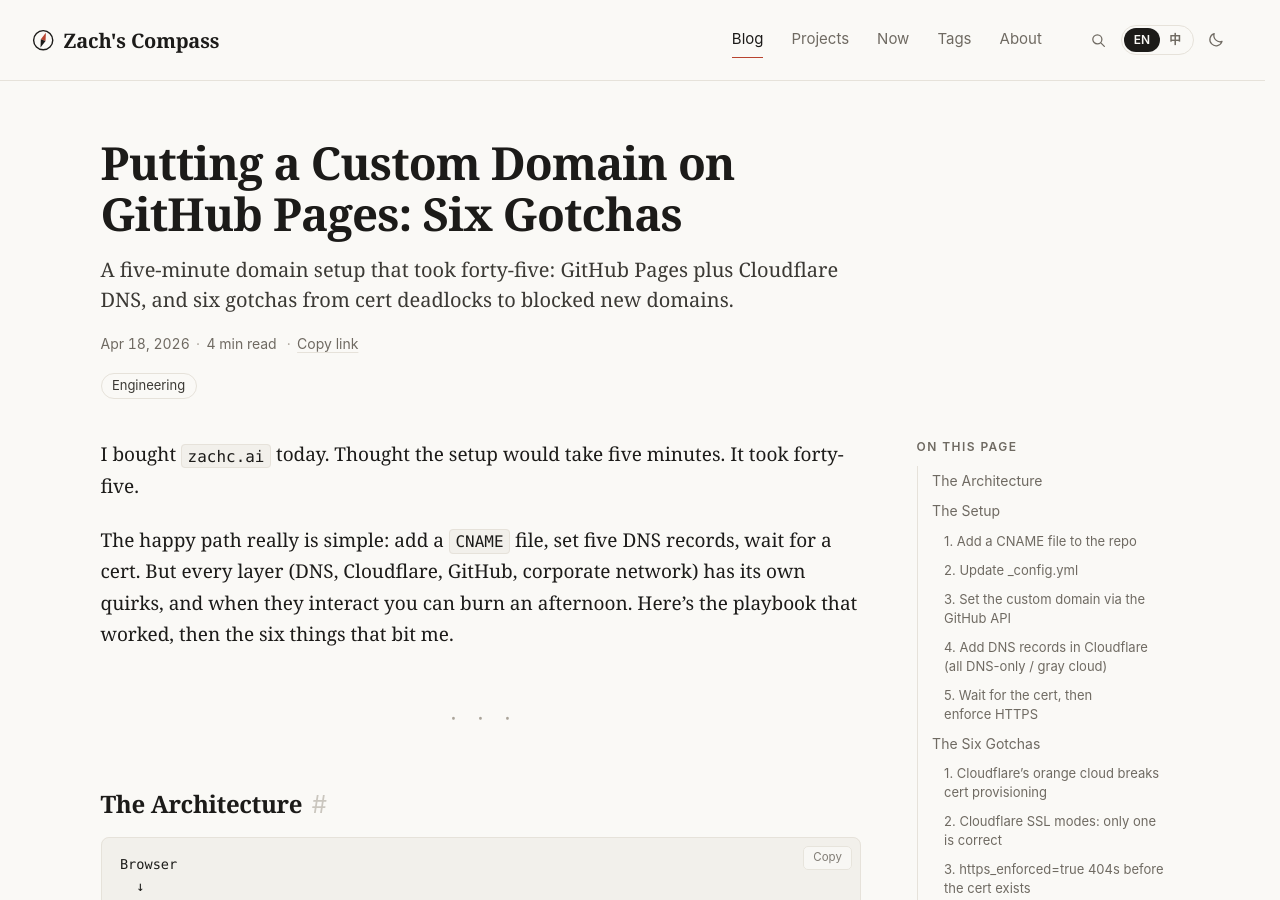
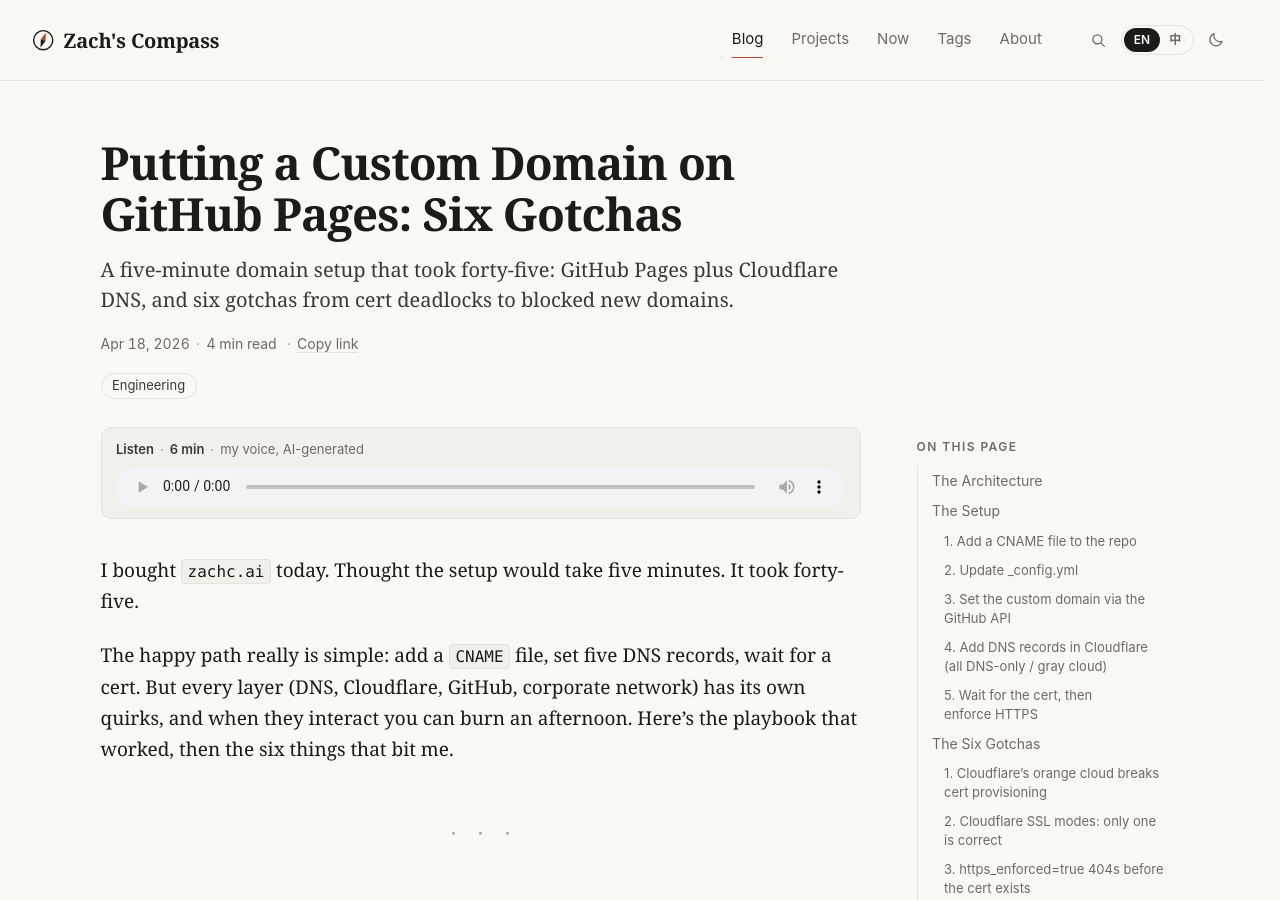
Before and after one commit to zachc-ai/zachc-ai.github.io, a Jekyll site: the page built from _posts/2026-04-18-owning-my-domain-github-pages-cloudflare.md, in a window 1280 px wide and 900 px high. Built offline with Jekyll 4.4.1, drawn with Linux system fonts in a browser that asks for light colours; comment, search, counter and statistics services are not loaded; part of the change alters nothing that is shown.

Commit message:
Add bilingual voice narration for owning-my-domain-github-pages-cloudflare
EN: 356s, ZH: 371s.

Co-authored-by: Copilot <223556219+Copilot@users.noreply.github.com>

```diff
--- a/_posts/2026-04-18-owning-my-domain-github-pages-cloudflare.md
+++ b/_posts/2026-04-18-owning-my-domain-github-pages-cloudflare.md
@@ -8,6 +8,13 @@ date: 2026-04-18
 categories: tech
 tags: [engineering]
 bilingual: true
+narration:
+  en:
+    src: /assets/audio/owning-my-domain-github-pages-cloudflare.en.mp3
+    duration: 356
+  zh:
+    src: /assets/audio/owning-my-domain-github-pages-cloudflare.zh.mp3
+    duration: 371
 sources:
   - title: "GitHub Pages — Managing a custom domain"
     title_zh: "GitHub Pages — 管理自定义域名"
```
Also changed, not shown: 2 other files.
